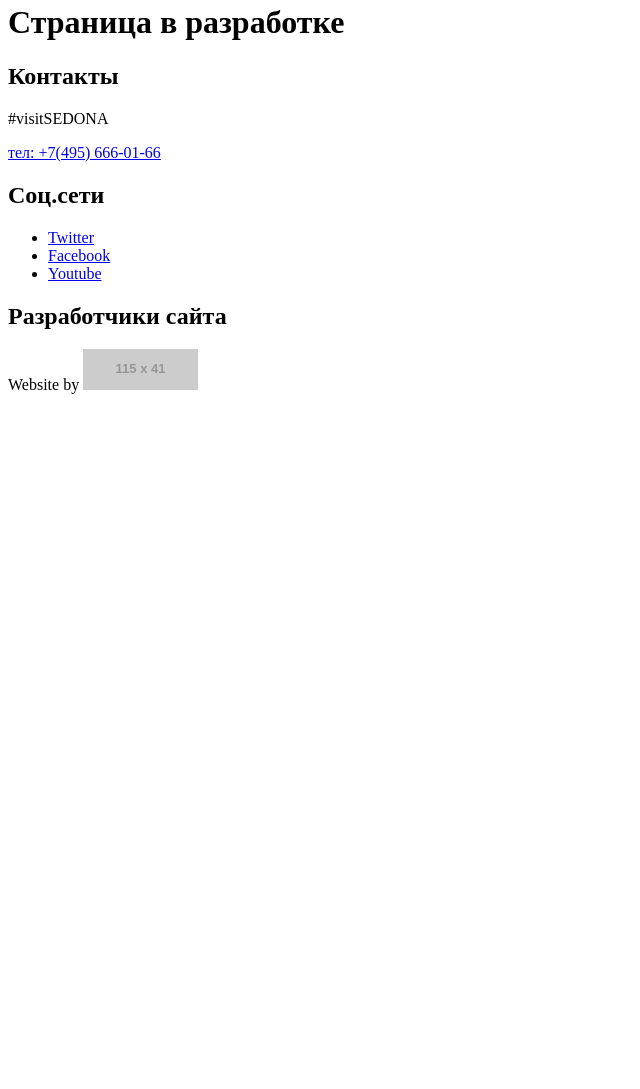
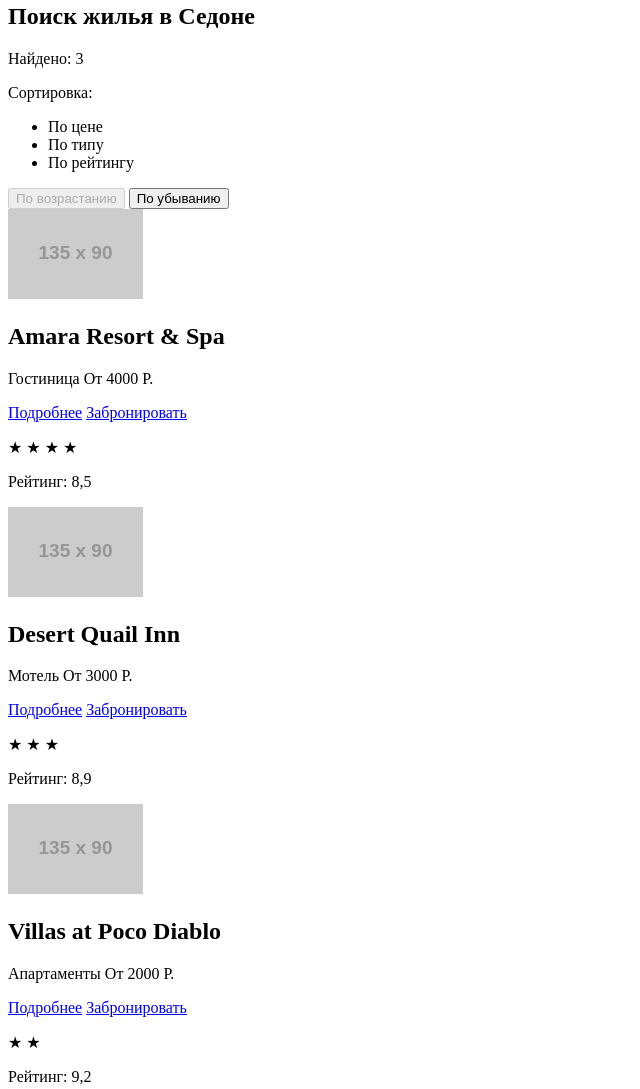
Before and after one commit to pestrige/974243-sedona-29, a plain HTML site: page hotels.html in a window 1280 px wide. Shown: the part 187-1276 px from the top of the page, without its empty margins (0-640 px from the left). Before the commit the page ends 800 px from the top, so only its background shows below. Drawn offline with Linux system fonts and the light colour scheme; placeholder pictures from the web are drawn by us.

Commit message:
Разметка страницы отелей

```diff
--- a/hotels.html
+++ b/hotels.html
@@ -31,7 +31,94 @@
   </header>
 
   <main>
-    <h1>Страница в разработке</h1>
+    <section>
+      <h1>Поиск жилья в Седоне</h1>
+			<!-- Здесь будет форма поиска с фоновой картинкой -->
+
+      <div>
+        <p>Найдено: 3</p>
+        <p>Сортировка:</p>
+        <ul>
+          <li>По цене</li>
+          <li>По типу</li>
+          <li>По рейтингу</li>
+        </ul>
+        <div>
+          <button type="button" disabled>По возрастанию</button>
+          <button type="button">По убыванию</button>
+        </div>
+			</div>
+
+			<section>
+				<div>
+					<img src="https://via.placeholder.com/135x90" width="135" height="90" alt="Отель Amara Resort & Spa">
+					<div>
+						<h2>Amara Resort & Spa</h2>
+						<p>
+							<span>Гостиница</span>
+							<span>От 4000 Р.</span>
+						</p>
+						<p>
+							<a href="#">Подробнее</a>
+							<a href="#">Забронировать</a>
+						</p>
+					</div>
+					<div>
+						<div>
+							<span>&#9733;</span>
+							<span>&#9733;</span>
+							<span>&#9733;</span>
+							<span>&#9733;</span>
+						</div>
+						<p>Рейтинг: 8,5</p>
+					</div>
+				</div>
+				<div>
+					<img src="https://via.placeholder.com/135x90" width="135" height="90" alt="Desert Quail Inn">
+					<div>
+						<h2>Desert Quail Inn</h2>
+						<p>
+							<span>Мотель</span>
+							<span>От 3000 Р.</span>
+						</p>
+						<p>
+							<a href="#">Подробнее</a>
+							<a href="#">Забронировать</a>
+						</p>
+					</div>
+					<div>
+						<div>
+							<span>&#9733;</span>
+							<span>&#9733;</span>
+							<span>&#9733;</span>
+						</div>
+						<p>Рейтинг: 8,9</p>
+					</div>
+				</div>
+				<div>
+					<img src="https://via.placeholder.com/135x90" width="135" height="90" alt="Villas at Poco Diablo">
+					<div>
+						<h2>Villas at Poco Diablo</h2>
+						<p>
+							<span>Апартаменты</span>
+							<span>От 2000 Р.</span>
+						</p>
+						<p>
+							<a href="#">Подробнее</a>
+							<a href="#">Забронировать</a>
+						</p>
+					</div>
+					<div>
+						<div>
+							<span>&#9733;</span>
+							<span>&#9733;</span>
+						</div>
+						<p>Рейтинг: 9,2</p>
+					</div>
+				</div>
+			</section>
+
+    </section>
   </main>
 
   <footer>
```
